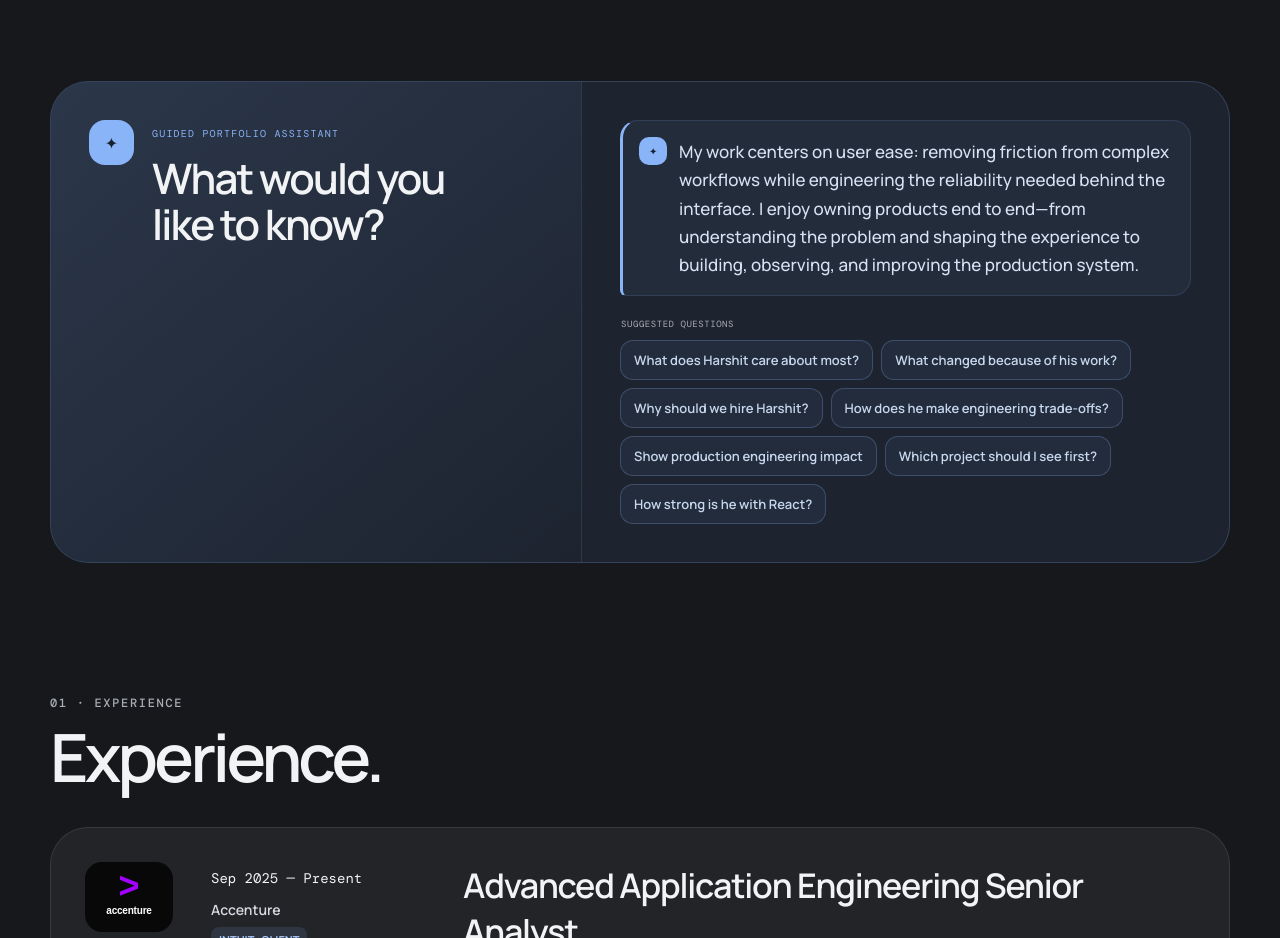
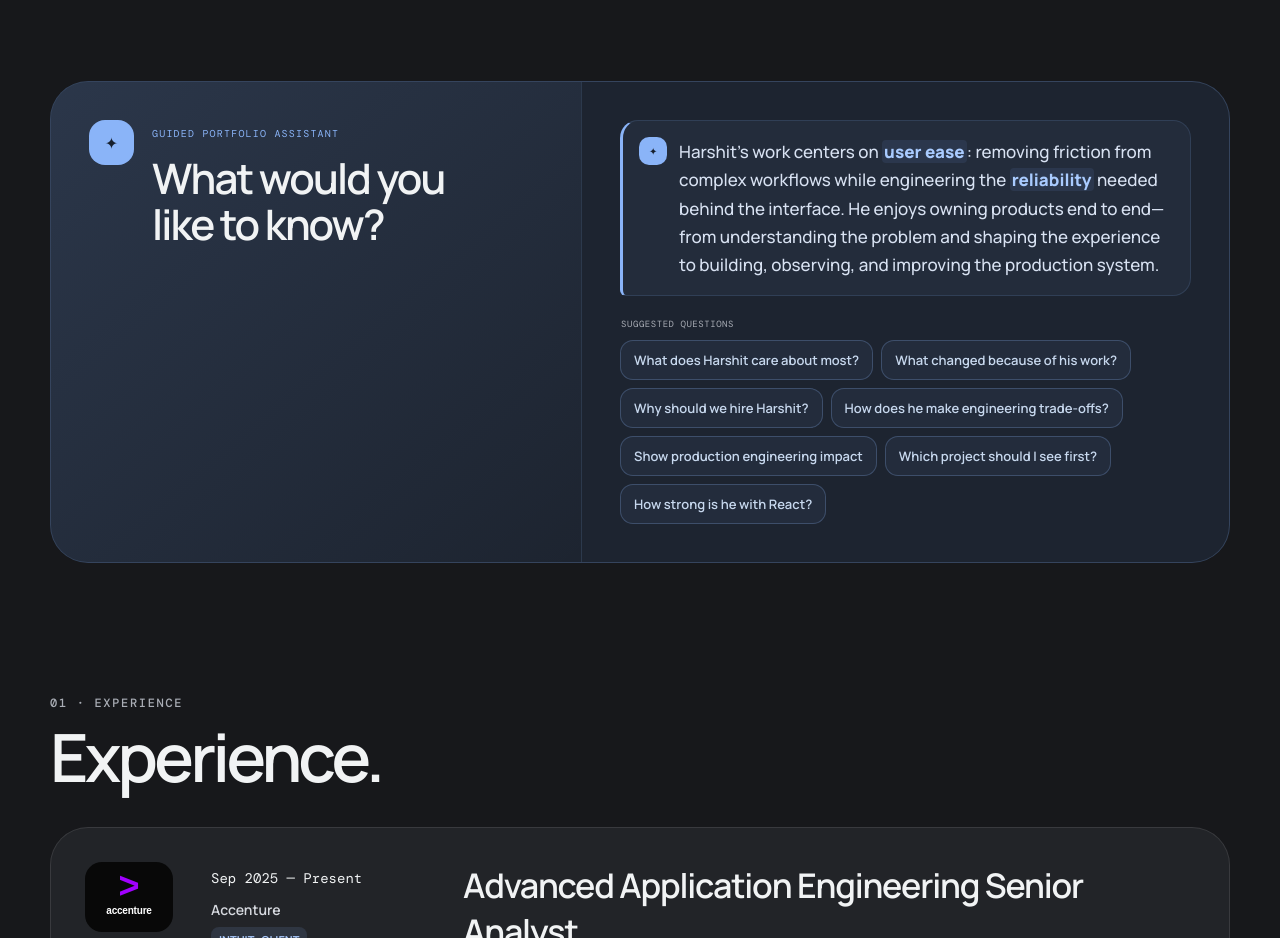
Before and after one commit to Harshit0820/Harshit_Bhatia, a React (Vite) app: page / in a window 1280 px wide. Shown: the part 1300-2238 px from the top of the page. Built offline with nearby package versions, Linux system fonts and the light colour scheme.

Commit message:
Update App.jsx

```diff
--- a/src/App.jsx
+++ b/src/App.jsx
@@ -236,105 +236,105 @@ const assistantQuestionBank = [
     tier: 1,
     prompts: ["Why should we hire Harshit?", "What makes Harshit a strong fit?", "Give me the recruiter summary"],
     answer:
-      "I combine three years of enterprise delivery for Intuit with end-to-end full-stack ownership and measurable production impact. I can move from an ambiguous user need to a clear React experience, dependable Spring Boot services, cloud infrastructure, testing, and production observability.",
+      "Harshit combines three years of enterprise delivery for Intuit with end-to-end full-stack ownership and measurable production impact. He can move from an ambiguous user need to a clear React experience, dependable Spring Boot services, cloud infrastructure, testing, and production observability.",
   },
   {
     id: "philosophy",
     tier: 1,
     prompts: ["What drives his work?", "What is his product philosophy?", "What does Harshit care about most?"],
     answer:
-      "My main focus is user ease: fewer unnecessary steps, clear feedback, and workflows people can understand quickly. I enjoy hiding technical complexity behind simple product experiences while ensuring the services, data layers, and cloud systems underneath remain reliable.",
+      "Harshit’s main focus is user ease: fewer unnecessary steps, clear feedback, and workflows people can understand quickly. He enjoys hiding technical complexity behind simple product experiences while ensuring the services, data layers, and cloud systems underneath remain reliable.",
   },
   {
     id: "intuit",
     tier: 1,
     prompts: ["What has he delivered at Intuit?", "Show his Intuit impact", "What changed because of his work?"],
     answer:
-      "At Intuit, I have shipped 100+ features, built secure search across 60+ catalogs, and enabled real-time content previews for 1,000+ users across 20+ teams. My resilience work reduced HTTP 500 errors by 60% and production alerts by 70%, while better dashboards made platform behavior easier to understand.",
+      "At Intuit, Harshit has shipped 100+ features, built secure search across 60+ catalogs, and enabled real-time content previews for 1,000+ users across 20+ teams. His resilience work reduced HTTP 500 errors by 60% and production alerts by 70%, while better dashboards made platform behavior easier to understand.",
   },
   {
     id: "stack",
     tier: 2,
     prompts: ["What is his strongest stack?", "Which technologies does he use?", "Summarize his technical toolkit"],
     answer:
-      "My core stack is React, TypeScript, Redux, Java, Spring Boot, and REST APIs, supported by AWS and container-based delivery. For data-intensive systems, I work across MySQL, PostgreSQL, DynamoDB, Redis, Elasticsearch, and event-driven messaging based on the access pattern.",
+      "Harshit’s core stack is React, TypeScript, Redux, Java, Spring Boot, and REST APIs, supported by AWS and container-based delivery. For data-intensive systems, he works across MySQL, PostgreSQL, DynamoDB, Redis, Elasticsearch, and event-driven messaging based on the access pattern.",
   },
   {
     id: "systems",
     tier: 2,
     prompts: ["Can he build distributed systems?", "What backend systems has he built?", "Show his system-design experience"],
     answer:
-      "I have built low-latency URL shortening, event-driven publishing, resilient services with circuit breakers, secure search, and cache-backed APIs. My approach considers failure modes, observability, access control, rollback strategies, and the simplest architecture that can scale safely.",
+      "Harshit has built low-latency URL shortening, event-driven publishing, resilient services with circuit breakers, secure search, and cache-backed APIs. His approach considers failure modes, observability, access control, rollback strategies, and the simplest architecture that can scale safely.",
   },
   {
     id: "frontend",
     tier: 2,
     prompts: ["What is his frontend experience?", "Can he own product interfaces?", "How strong is he with React?"],
     answer:
-      "I have delivered 100+ React and Redux features, built real-time preview workflows and finance dashboards, and integrated complex REST APIs. I prioritize performance, responsive behavior, reusable components, predictable state, and clear feedback for users.",
+      "Harshit has delivered 100+ React and Redux features, built real-time preview workflows and finance dashboards, and integrated complex REST APIs. He prioritizes performance, responsive behavior, reusable components, predictable state, and clear feedback for users.",
   },
   {
     id: "projects",
     tier: 2,
     prompts: ["Which project should I see first?", "Show his best projects", "Where can I see practical work?"],
     answer:
-      "Start with Vera to see my work in applied AI, automated machine learning, and conversational dataset exploration. My Global Search work demonstrates enterprise scale and access control, while Web Chat, Cats vs Dogs, and Car Review show my frontend, machine-learning, and full-stack foundations with available source links.",
+      "Start with Vera to see Harshit’s work in applied AI, automated machine learning, and conversational dataset exploration. His Global Search work demonstrates enterprise scale and access control, while Web Chat, Cats vs Dogs, and Car Review show his frontend, machine-learning, and full-stack foundations with available source links.",
   },
   {
     id: "reliability",
     tier: 2,
     prompts: ["How does he improve reliability?", "Show production engineering impact", "Does he work on quality and security?"],
     answer:
-      "I reduced HTTP 500s by 60%, production alerts by 70%, and resolved 30+ AWS security findings by treating reliability as a product requirement. I also expanded Cypress, Jest, and JUnit automation, improved coverage, and used production telemetry to prevent regressions.",
+      "Harshit reduced HTTP 500s by 60%, production alerts by 70%, and resolved 30+ AWS security findings by treating reliability as a product requirement. He also expanded Cypress, Jest, and JUnit automation, improved coverage, and used production telemetry to prevent regressions.",
   },
   {
     id: "earlier",
     tier: 3,
     prompts: ["What did he do before Accenture?", "Show earlier experience", "What is his AI background?"],
     answer:
-      "Before Accenture, I built a multi-language coding and learning platform at MeritHub and authored practical technical coursework. At Samsung R&D, I developed an English–Punjabi speech recognition model using feature extraction and machine learning, reaching 98% transcription accuracy.",
+      "Before Accenture, Harshit built a multi-language coding and learning platform at MeritHub and authored practical technical coursework. At Samsung R&D, he developed an English–Punjabi speech recognition model using feature extraction and machine learning, reaching 98% transcription accuracy.",
   },
   {
     id: "education",
     tier: 3,
     prompts: ["Where did he study?", "Summarize his education", "What is his academic background?"],
     answer:
-      "I earned a Bachelor of Engineering in Electronics and Communication from Thapar Institute with an 8.55 CGPA. I completed Classes X and XII at Ryan International School in Chandigarh and continue learning through cloud certification and hands-on engineering projects.",
+      "Harshit earned a Bachelor of Engineering in Electronics and Communication from Thapar Institute with an 8.55 CGPA. He completed Classes X and XII at Ryan International School in Chandigarh and continues learning through cloud certification and hands-on engineering projects.",
   },
   {
     id: "leadership",
     tier: 2,
     prompts: ["How does he show leadership?", "What does ownership look like for him?", "Can he lead without a title?"],
     answer:
-      "I take unclear problems from discovery through production, create structure around them, and keep product and engineering decisions aligned. I also help unblock teammates by sharing technical context, surfacing risks early, and leaving systems easier to operate than I found them.",
+      "Harshit takes unclear problems from discovery through production, creates structure around them, and keeps product and engineering decisions aligned. He also helps unblock teammates by sharing technical context, surfacing risks early, and leaving systems easier to operate than he found them.",
   },
   {
     id: "decisions",
     tier: 2,
     prompts: ["How does he balance speed and quality?", "What is his delivery approach?", "How does he make engineering trade-offs?"],
     answer:
-      "I prefer shipping the smallest safe increment, validating its value with real feedback, and improving it iteratively. I guide each trade-off by user impact and operational risk, so speed never means ignoring security, observability, or a safe rollback path.",
+      "Harshit prefers shipping the smallest safe increment, validating its value with real feedback, and improving it iteratively. He guides each trade-off by user impact and operational risk, so speed never means ignoring security, observability, or a safe rollback path.",
   },
   {
     id: "incidents",
     tier: 2,
     prompts: ["How does he handle production incidents?", "What happens when production behaves unexpectedly?", "How does he debug failures?"],
     answer:
-      "I first contain user impact, then use logs, dashboards, and reproducible evidence to isolate the root cause before changing code. After the fix, I add regression coverage, verify production behavior, and document the learning so the same class of failure is less likely to return.",
+      "Harshit first contains user impact, then uses logs, dashboards, and reproducible evidence to isolate the root cause before changing code. After the fix, he adds regression coverage, verifies production behavior, and documents the learning so the same class of failure is less likely to return.",
   },
   {
     id: "growth",
     tier: 3,
     prompts: ["What is he learning next?", "Where is he growing technically?", "What topics interest him now?"],
     answer:
-      "I am deepening my system-design knowledge across distributed caching, idempotency, data access patterns, and resilient service architecture. In parallel, I continue exploring frontend architecture, browser performance, and ways to make responsive products feel faster and easier to use.",
+      "Harshit is deepening his system-design knowledge across distributed caching, idempotency, data access patterns, and resilient service architecture. In parallel, he continues exploring frontend architecture, browser performance, and ways to make responsive products feel faster and easier to use.",
   },
   {
     id: "culture",
     tier: 3,
     prompts: ["What team culture suits him?", "Where does he do his best work?", "What environment is he looking for?"],
     answer:
-      "I thrive in teams that combine meaningful ownership, close collaboration, difficult problems at scale, and frequent delivery. My ideal environment gives engineers direct context about users, encourages thoughtful technical debate, and trusts them to carry solutions through production.",
+      "Harshit thrives in teams that combine meaningful ownership, close collaboration, difficult problems at scale, and frequent delivery. His ideal environment gives engineers direct context about users, encourages thoughtful technical debate, and trusts them to carry solutions through production.",
   },
 ];
 
@@ -363,8 +363,26 @@ function Arrow({ diagonal = false }) {
 }
 
 function EmphasizedText({ text }) {
-  const terms = /(Intuit|100\+|60\+|1,000\+|20\+|60%|70%|30\+|98%|React|TypeScript|Redux|Java|Spring Boot|AWS|Elasticsearch|Redis)/gi;
-  const exactTerm = /^(Intuit|100\+|60\+|1,000\+|20\+|60%|70%|30\+|98%|React|TypeScript|Redux|Java|Spring Boot|AWS|Elasticsearch|Redis)$/i;
+  const highlightTerms = [
+    "three years", "Intuit", "end-to-end full-stack ownership", "production impact",
+    "user ease", "clear feedback", "reliable",
+    "100+ features", "60+ catalogs", "1,000+ users", "20+ teams", "60%", "70%", "30+", "98%",
+    "React", "TypeScript", "Redux", "Java", "Spring Boot", "REST APIs", "AWS",
+    "MySQL", "PostgreSQL", "DynamoDB", "Redis", "Elasticsearch", "event-driven messaging",
+    "low-latency", "circuit breakers", "failure modes", "observability", "access control", "rollback strategies",
+    "performance", "responsive behavior", "reusable components", "predictable state",
+    "Vera", "applied AI", "Global Search", "enterprise scale",
+    "reliability", "Cypress", "Jest", "JUnit", "production telemetry",
+    "Accenture", "MeritHub", "Samsung R&D", "speech recognition", "Bachelor of Engineering", "Thapar Institute",
+    "discovery through production", "technical context", "surfacing risks early",
+    "smallest safe increment", "user impact", "operational risk", "security", "safe rollback path",
+    "root cause", "regression coverage", "production behavior",
+    "system-design", "distributed caching", "idempotency", "resilient service architecture",
+    "meaningful ownership", "difficult problems at scale", "thoughtful technical debate",
+  ];
+  const escapedTerms = highlightTerms.map((term) => term.replace(/[.*+?^${}()|[\]\\]/g, "\\$&"));
+  const terms = new RegExp(`(${escapedTerms.join("|")})`, "gi");
+  const exactTerm = new RegExp(`^(${escapedTerms.join("|")})$`, "i");
 
   return text.split(terms).map((part, index) =>
     exactTerm.test(part) ? <strong key={`${part}-${index}`}>{part}</strong> : part,
@@ -419,7 +437,7 @@ function App() {
   );
   const [istTime, setIstTime] = useState("");
   const [assistantReply, setAssistantReply] = useState(
-    "My work centers on user ease: removing friction from complex workflows while engineering the reliability needed behind the interface. I enjoy owning products end to end—from understanding the problem and shaping the experience to building, observing, and improving the production system.",
+    "Harshit’s work centers on user ease: removing friction from complex workflows while engineering the reliability needed behind the interface. He enjoys owning products end to end—from understanding the problem and shaping the experience to building, observing, and improving the production system.",
   );
   const [assistantQuestions] = useState(createAssistantSuggestions);
   const cursorRef = useRef(null);
```
